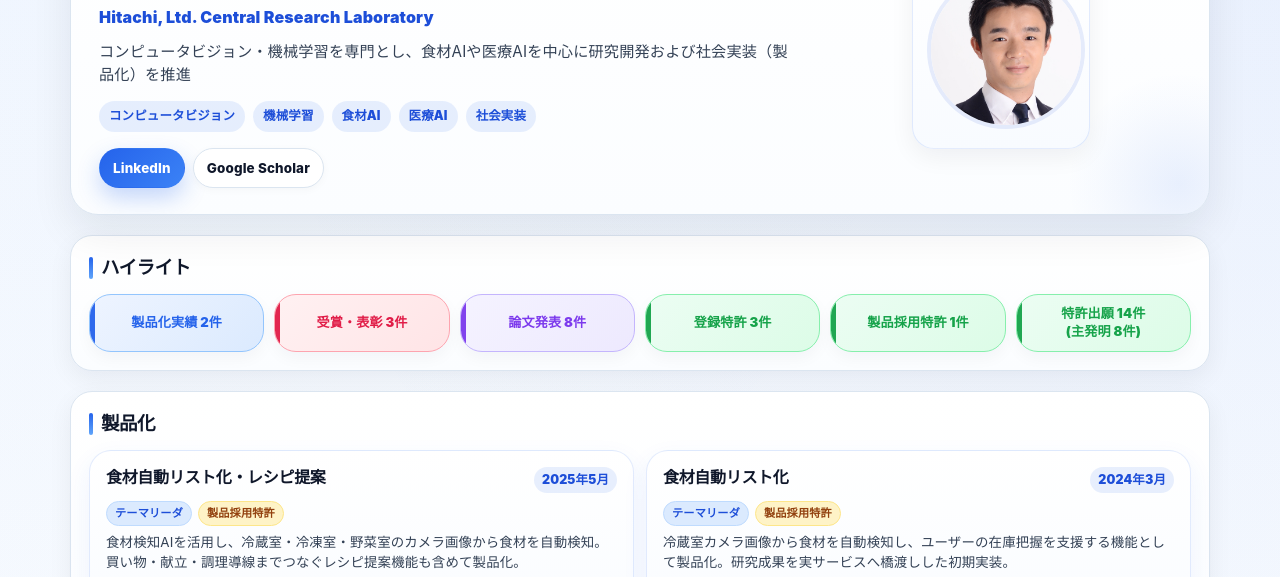
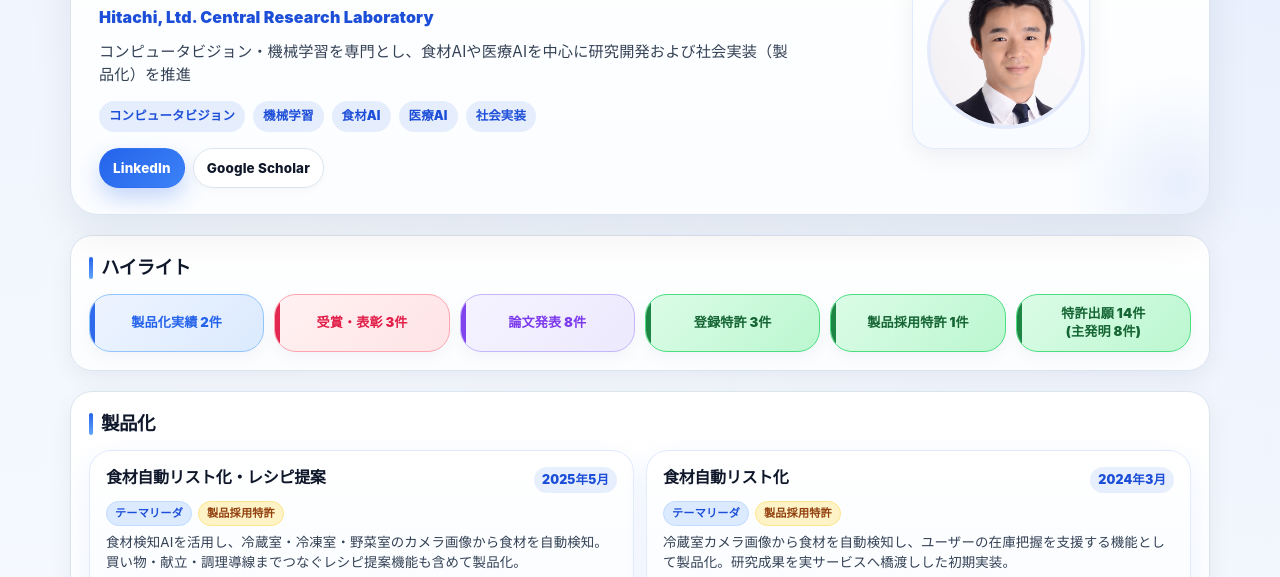
Before and after one commit to disk-hayashi/disk-hayashi.github.io, a plain HTML site: page index.html in a window 1280 px wide. Shown: the part 178-755 px from the top of the page. Drawn offline with Linux system fonts and the light colour scheme.

Commit message:
Update index.html

```diff
--- a/index.html
+++ b/index.html
@@ -476,14 +476,14 @@
     }
 
     .stat-green {
-      background: linear-gradient(135deg, #ecfdf3 0%, #dcfce7 100%);
-      border-color: #86efac;
+      background: linear-gradient(135deg, #dcfce7 0%, #bbf7d0 100%);
+      border-color: #4ade80;
     }
     .stat-green::before {
-      background: #16a34a;
+      background: #15803d;
     }
     .stat-green .stat-label {
-      color: #16a34a;
+      color: #166534;
     }
 
     .timeline {
```
